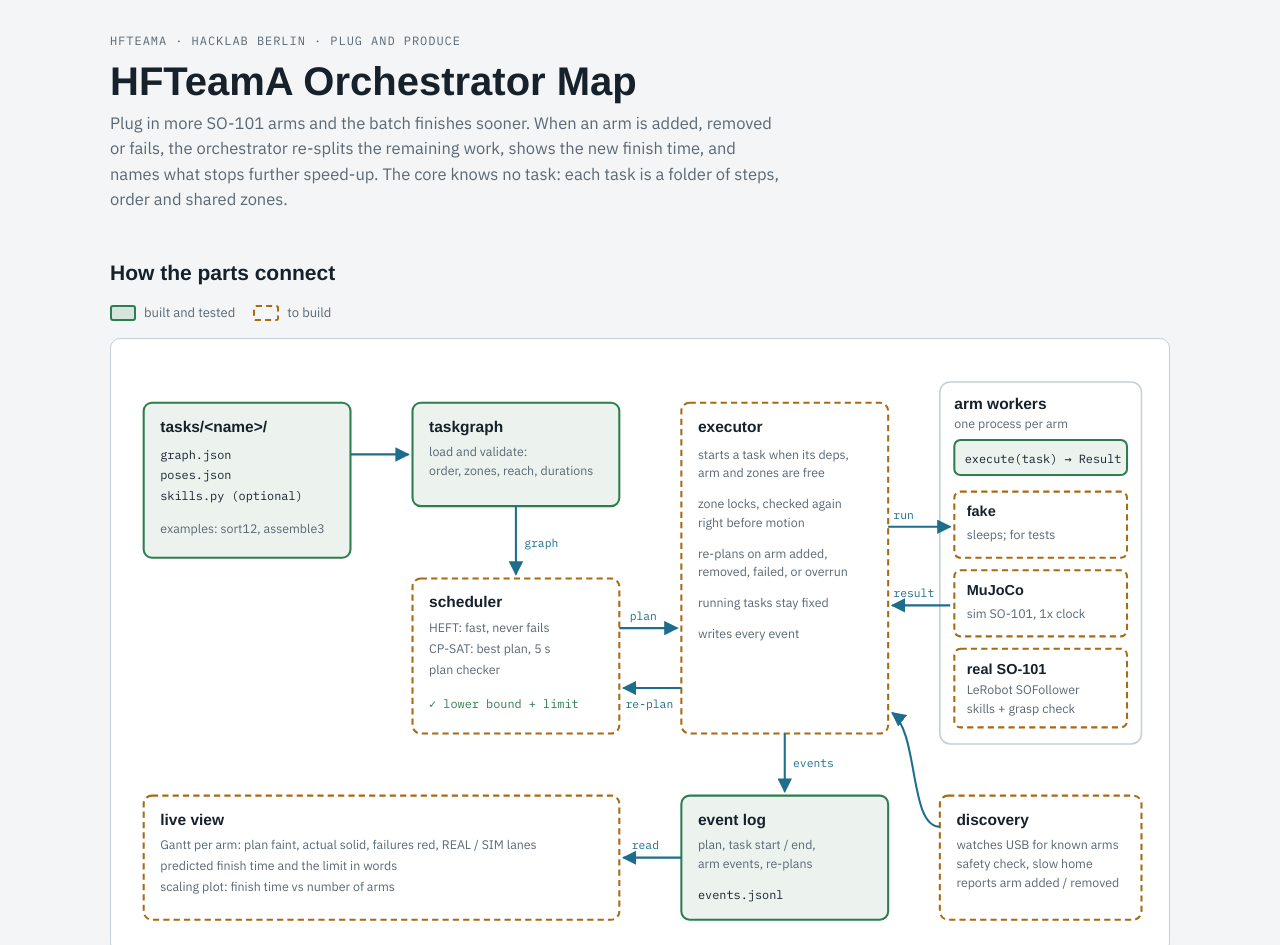
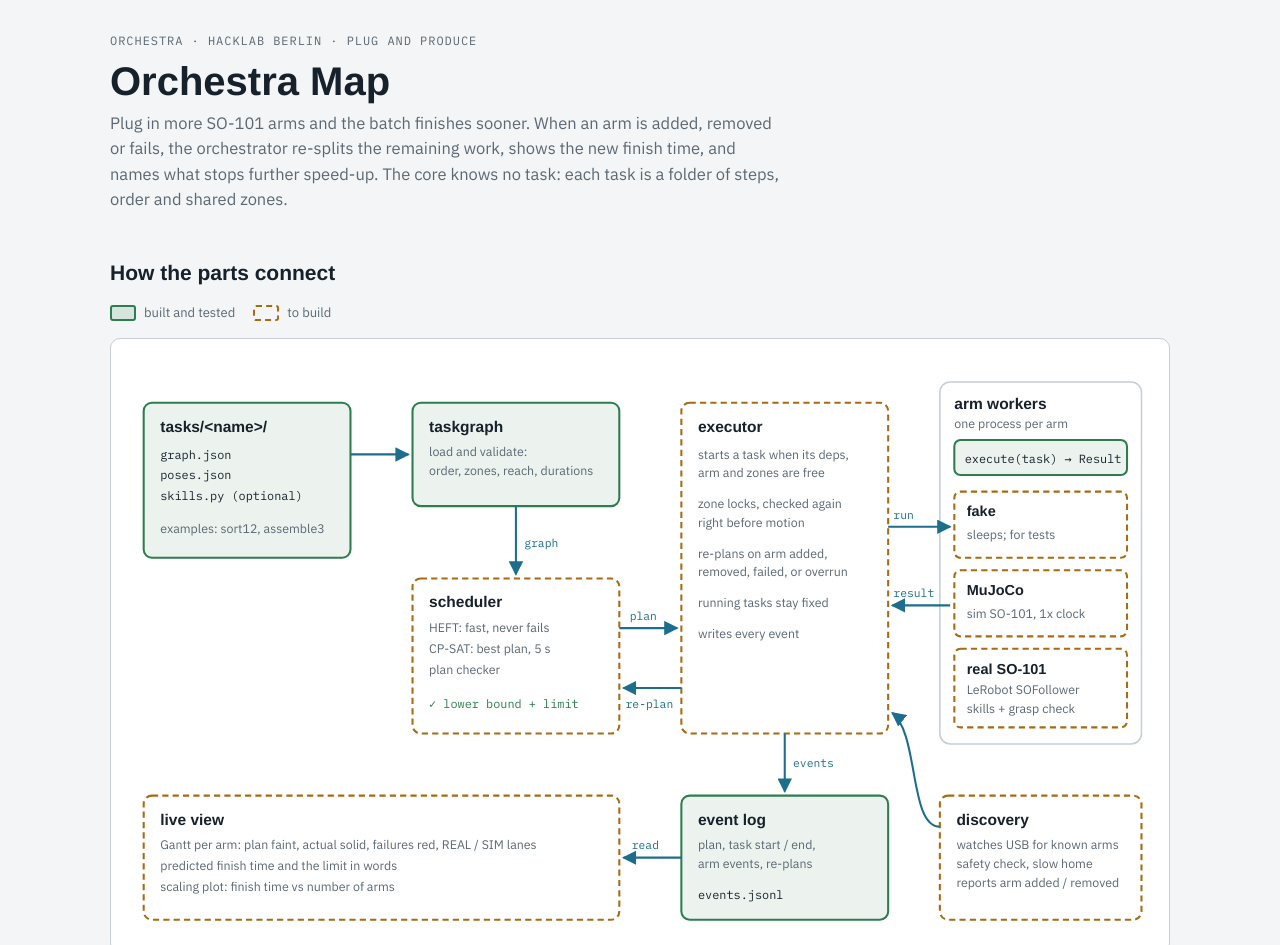
Before and after one commit to termvato/HFTeamA, a plain HTML site: page docs/map.html in a window 1280 px wide. Shown: the top 945 px of the page. Drawn offline with Linux system fonts and the light colour scheme; a web font is replaced by a local one.

Commit message:
Team name: Orchestra in the README title, the map page and the dashboard description (names only; package, commands and repo unchanged)
Co-Authored-By: Claude Fable 5.2 <noreply@anthropic.com>
Claude-Session: https://claude.ai/code/session_01NxNatZQy2htTEyPiQg99Jm

```diff
--- a/docs/map.html
+++ b/docs/map.html
@@ -6,7 +6,7 @@
 <style>:root{color-scheme:light}body{margin:0}img{max-width:100%}[hidden]{display:none!important}</style>
 </head>
 <body>
-<title>HFTeamA Orchestrator Map</title>
+<title>Orchestra Map</title>
 <meta name="claude:viewport-fit-sides" content="cover">
 <link rel="preconnect" href="https://fonts.googleapis.com">
 <link rel="stylesheet" href="https://fonts.googleapis.com/css2?family=Chivo:wght@600;800&family=IBM+Plex+Sans:wght@400;500;600&family=IBM+Plex+Mono:wght@400;500&display=swap">
@@ -104,8 +104,8 @@ footer { font-size: 13px; color: var(--muted); }
 
 <div class="wrap">
   <header>
-    <div class="eyebrow">HFTeamA · HackLab Berlin · plug and produce</div>
-    <h1>HFTeamA Orchestrator Map</h1>
+    <div class="eyebrow">Orchestra · HackLab Berlin · plug and produce</div>
+    <h1>Orchestra Map</h1>
     <p class="lede">Plug in more SO-101 arms and the batch finishes sooner. When an arm is added, removed or fails, the orchestrator re-splits the remaining work, shows the new finish time, and names what stops further speed-up. The core knows no task: each task is a folder of steps, order and shared zones.</p>
   </header>
 
```
Also changed, not shown: src/hfteama/orchestra/static/index.html (+1 -1 lines), 1 other file.
